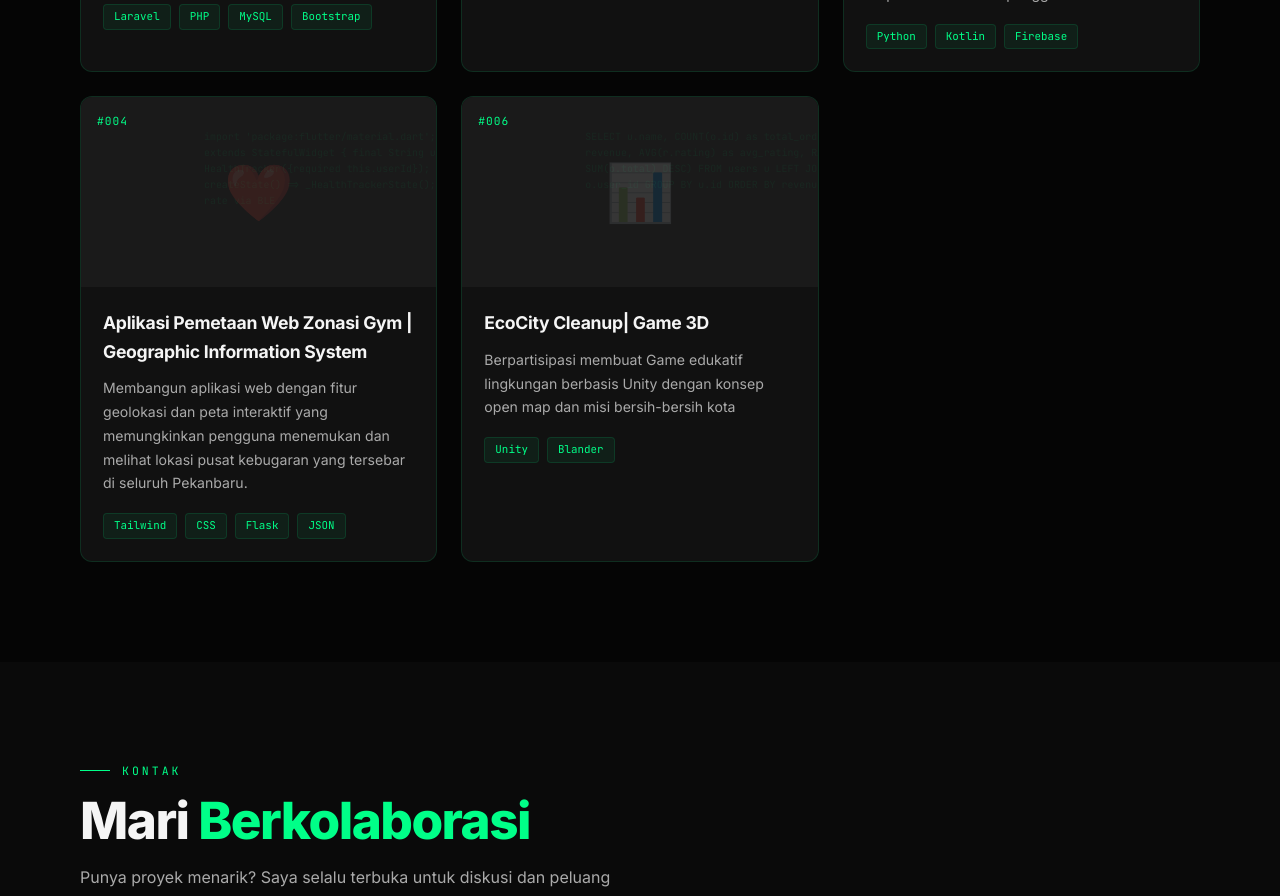
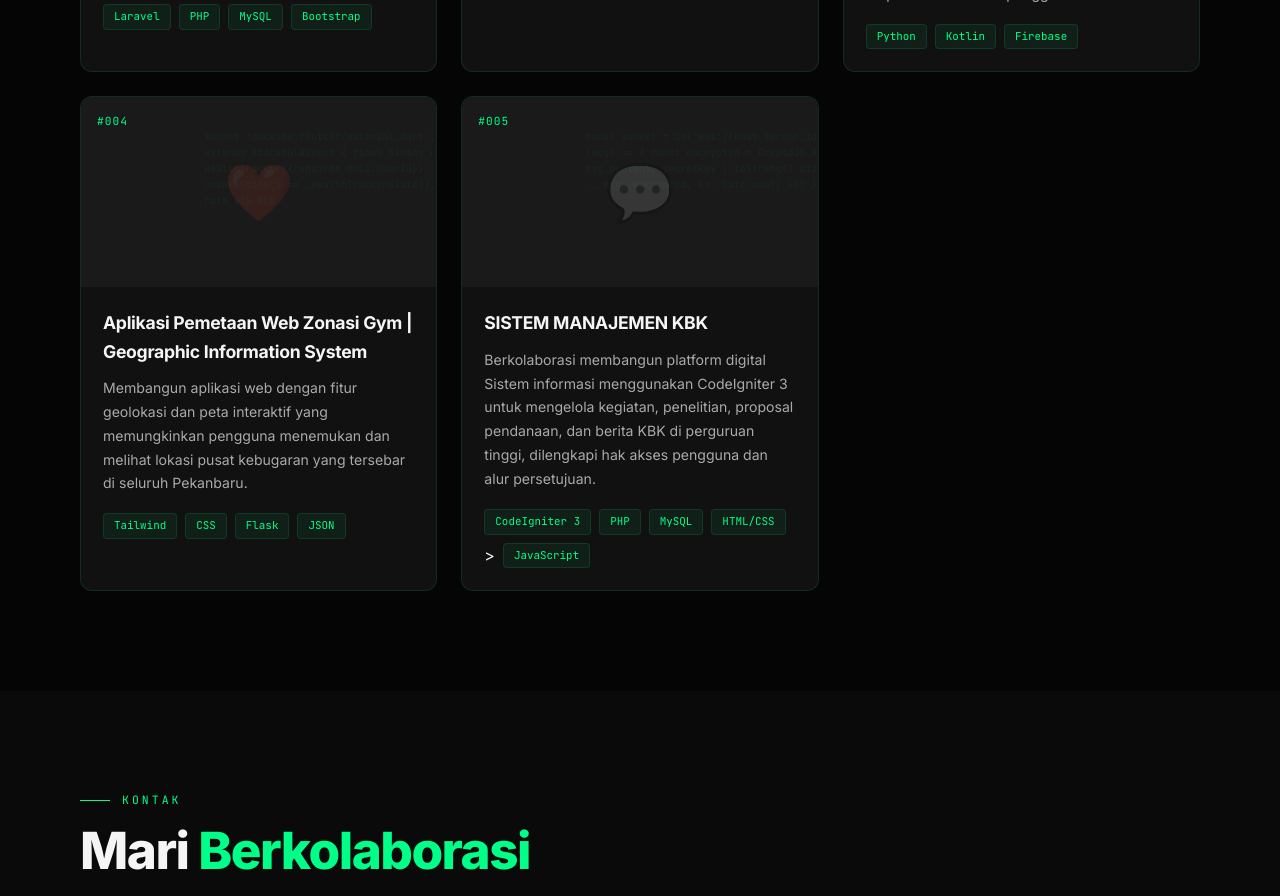
Before and after one commit to mhdhasby07/webportofolio, a plain HTML site: page index.html in a window 1280 px wide. Shown: the part 3714-4610 px from the top of the page. Drawn offline with Linux system fonts and the light colour scheme; animation ran at ten frames a second.

Commit message:
sec commit

```diff
--- a/index.html
+++ b/index.html
@@ -629,7 +629,7 @@
               </div>
             </div>
 
-            <!-- <div class="project-card reveal reveal-delay-1">
+            <div class="project-card reveal reveal-delay-1">
               <div class="project-thumb">
                 <div class="project-thumb-bg">
                   const socket = io('wss://chat.server.id') socket.on('message',
@@ -669,25 +669,24 @@
                 </div>
               </div>
               <div class="project-body">
-                <h3 class="project-title">
-                  Platform Digital Kebudayaan & Seni Lokal Indonesia, Serta
-                  Wadah Kolaborasi Seniman & Content Creator
-                </h3>
+                <h3 class="project-title">SISTEM MANAJEMEN KBK</h3>
                 <p class="project-desc">
-                  Berkolaborasi membangun platform digital yang mewadahi budaya
-                  dan seni lokal Indonesia, serta menjadi wadah kolaborasi antar
-                  seniman dan kreator konten.
+                  Berkolaborasi membangun platform digital Sistem informasi menggunakan CodeIgniter 3 untuk mengelola
+                  kegiatan, penelitian, proposal pendanaan, dan berita KBK di
+                  perguruan tinggi, dilengkapi hak akses pengguna dan alur
+                  persetujuan.
                 </p>
                 <div class="project-stack">
-                  <span class="project-tag">React.js</span
-                  ><span class="project-tag">Socket.io</span
-                  ><span class="project-tag">Node.js</span
-                  ><span class="project-tag">MongoDB</span>
+                  <span class="project-tag">CodeIgniter 3</span
+                  ><span class="project-tag">PHP</span
+                  ><span class="project-tag">MySQL</span
+                  ><span class="project-tag">HTML/CSS</span>
+                  ><span class="project-tag">JavaScript</span>
                 </div>
               </div>
-            </div> -->
+            </div>
 
-            <div class="project-card reveal reveal-delay-2">
+            <!-- <div class="project-card reveal reveal-delay-2">
               <div class="project-thumb">
                 <div class="project-thumb-bg">
                   SELECT u.name, COUNT(o.id) as total_orders, SUM(o.total) as
@@ -737,7 +736,7 @@
                   ><span class="project-tag">Blander</span>
                 </div>
               </div>
-            </div>
+            </div> -->
           </div>
         </div>
       </section>
@@ -907,8 +906,7 @@
       <footer>
         <div class="footer-inner">
           <p class="footer-copy">
-            &copy; 2026 <span></span>. Dibuat dengan &#9829; dan banyak
-            &#9749;
+            &copy; 2026 <span></span>. Dibuat dengan &#9829; dan banyak &#9749;
           </p>
           <div class="footer-socials">
             <a
```
